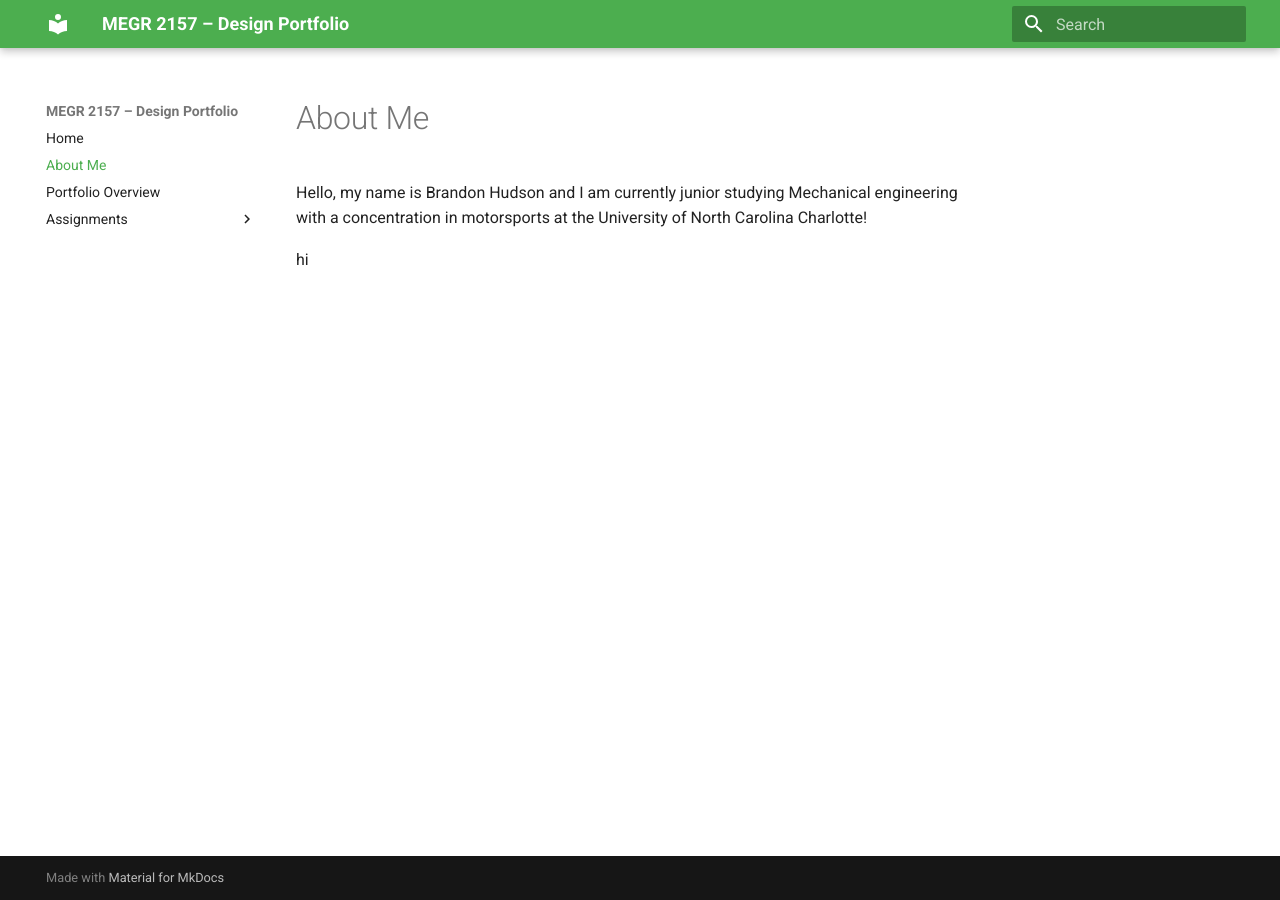
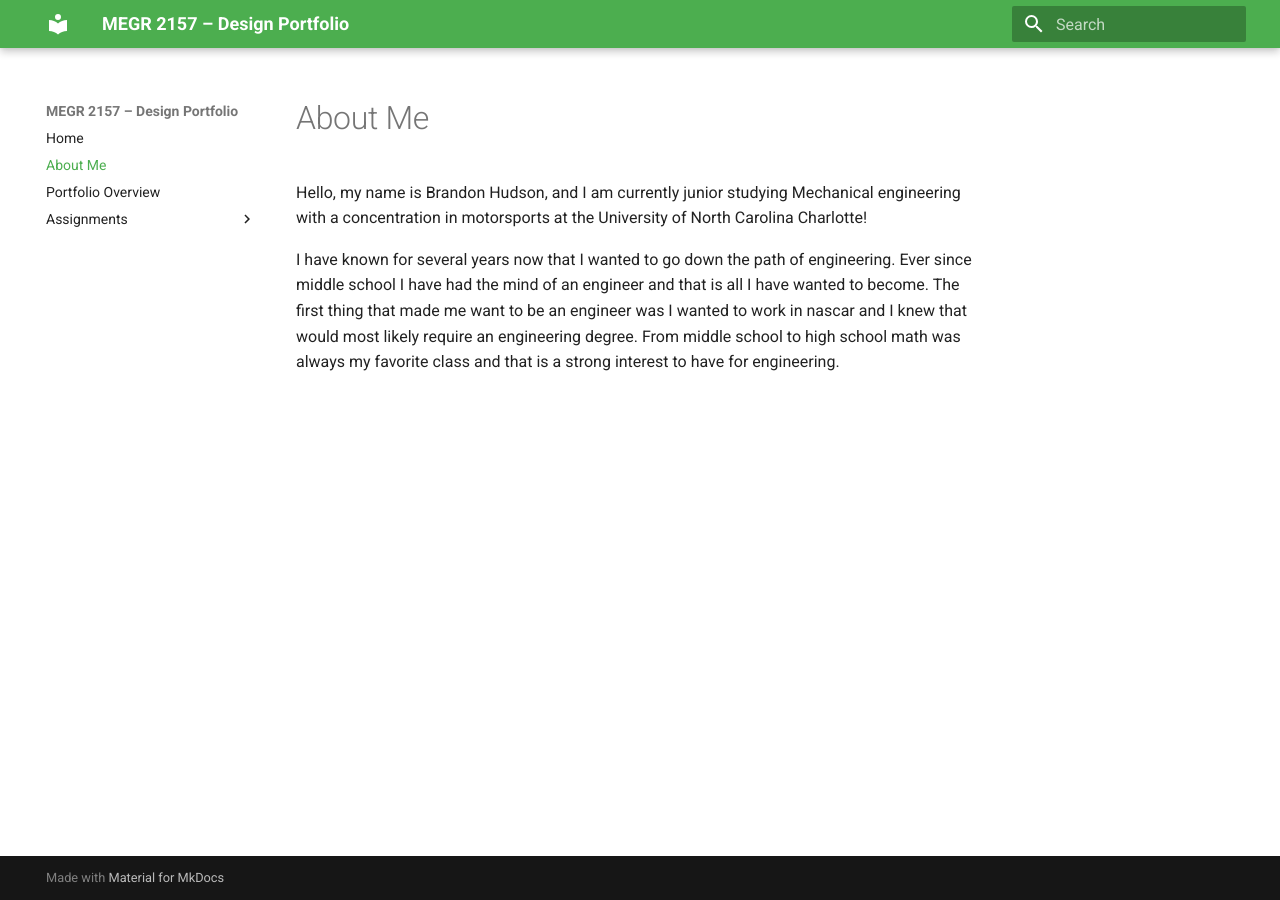
Before and after one commit to brandonhudson11/megr2157-portfolio, an MkDocs documentation site: the page built from docs/aboutme/index.md, in a window 1280 px wide. Built offline with MkDocs 1.6.1 and Material for MkDocs 9.7.7, drawn with Linux system fonts in a browser that asks for light colours.

Commit message:
Revise introduction in about me section
Fixed punctuation and improved sentence structure in the introduction.

```diff
--- a/docs/aboutme/index.md
+++ b/docs/aboutme/index.md
@@ -1,6 +1,4 @@
 #About Me
-Hello, my name is Brandon Hudson and I am currently junior studying Mechanical engineering with a concentration in motorsports at the University of North Carolina Charlotte!
+Hello, my name is Brandon Hudson, and I am currently junior studying Mechanical engineering with a concentration in motorsports at the University of North Carolina Charlotte!
 
-
-
-hi
+I have known for several years now that I wanted to go down the path of engineering. Ever since middle school I have had the mind of an engineer and that is all I have wanted to become. The first thing that made me want to be an engineer was I wanted to work in nascar and I knew that would most likely require an engineering degree. From middle school to high school math was always my favorite class and that is a strong interest to have for engineering.
```
